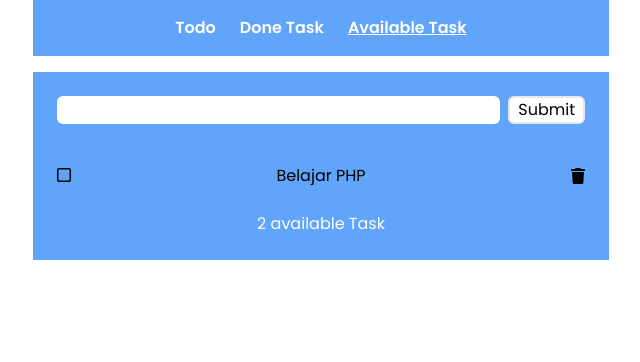
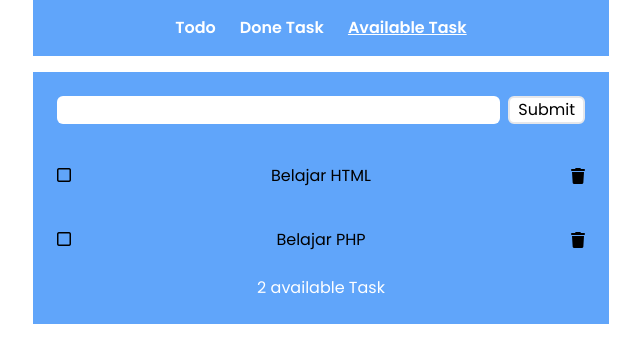
Before and after one commit to Ravsst2004/todo-list-vuejs, a Vue app: page /available in a window 1280 px wide. Shown: the top 362 px of the page, without its empty margins (319-959 px from the left). Built offline with nearby package versions, Linux system fonts and the light colour scheme; data requests are answered from the project's data file.

Commit message:
Check box funtion to make the task can check or mean finished

```diff
--- a/data/db.json
+++ b/data/db.json
@@ -1,16 +1,16 @@
 {
   "lists": [
     {
-      "id": 1,
       "title": "Belajar HTML",
       "created_at": "2022-12-12",
-      "status": 1
+      "status": 0,
+      "id": "1"
     },
     {
-      "id": 2,
       "title": "Belajar PHP",
       "created_at": "2023-12-12",
-      "status": 0
+      "status": 0,
+      "id": "2"
     }
   ]
 }
--- a/src/components/Todo/TodoWrap.vue
+++ b/src/components/Todo/TodoWrap.vue
@@ -7,8 +7,16 @@
     class="flex items-center justify-between mt-10 group cursor-pointer"
   >
     <div>
-      <i v-if="list.status == 0" class="fa-regular fa-square"></i>
-      <i v-else class="fa-regular fa-square-check"></i>
+      <i
+        v-if="list.status == 0"
+        @click="checkTask(list.id, list)"
+        class="fa-regular fa-square"
+      ></i>
+      <i
+        v-else
+        @click="checkTask(list.id, list)"
+        class="fa-regular fa-square-check"
+      ></i>
     </div>
     <p
       @click="detailTask(list.id)"
@@ -23,6 +31,7 @@
 
 <script>
 export default {
+  emits: ["reloadData"],
   props: {
     lists: Array,
   },
@@ -30,6 +39,15 @@ export default {
     detailTask(id) {
       this.$router.push({ path: `/detail/${id}` });
     },
+    async checkTask(id, task) {
+      const res = await this.axios.put(`http://localhost:8000/lists/${id}`, {
+        title: task.title,
+        created_at: task.created_at,
+        status: task.status == 0 ? 1 : 0,
+      });
+
+      this.$emit("reloadData");
+    },
   },
 };
 </script>
--- a/src/views/AvailableView.vue
+++ b/src/views/AvailableView.vue
@@ -7,7 +7,7 @@ import Footer from "@/components/Footer.vue";
 <template>
   <div class="bg-blue-400 mt-4 px-6">
     <Form />
-    <TodoWrap :lists="lists" />
+    <TodoWrap :lists="lists" @reloadData="getData" />
     <Footer />
   </div>
 </template>
--- a/src/views/DoneView.vue
+++ b/src/views/DoneView.vue
@@ -7,7 +7,7 @@ import Footer from "@/components/Footer.vue";
 <template>
   <div class="bg-blue-400 mt-4 px-6">
     <Form />
-    <TodoWrap :lists="lists" />
+    <TodoWrap :lists="lists" @reloadData="getData" />
     <Footer />
   </div>
 </template>
--- a/src/views/HomeView.vue
+++ b/src/views/HomeView.vue
@@ -7,7 +7,7 @@ import Footer from "@/components/Footer.vue";
 <template>
   <div class="bg-blue-400 mt-4 px-6">
     <Form />
-    <TodoWrap :lists="lists" />
+    <TodoWrap :lists="lists" @reloadData="getData" />
     <Footer />
   </div>
 </template>
```
